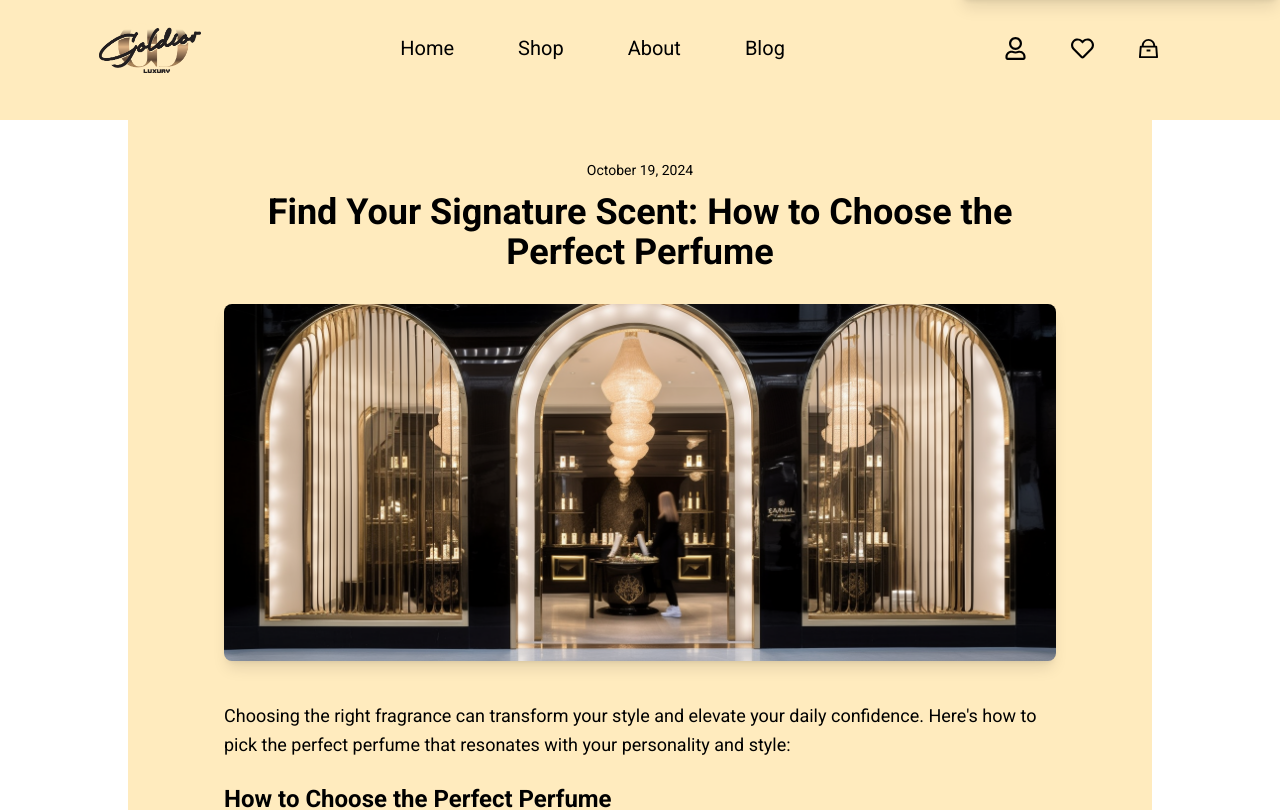
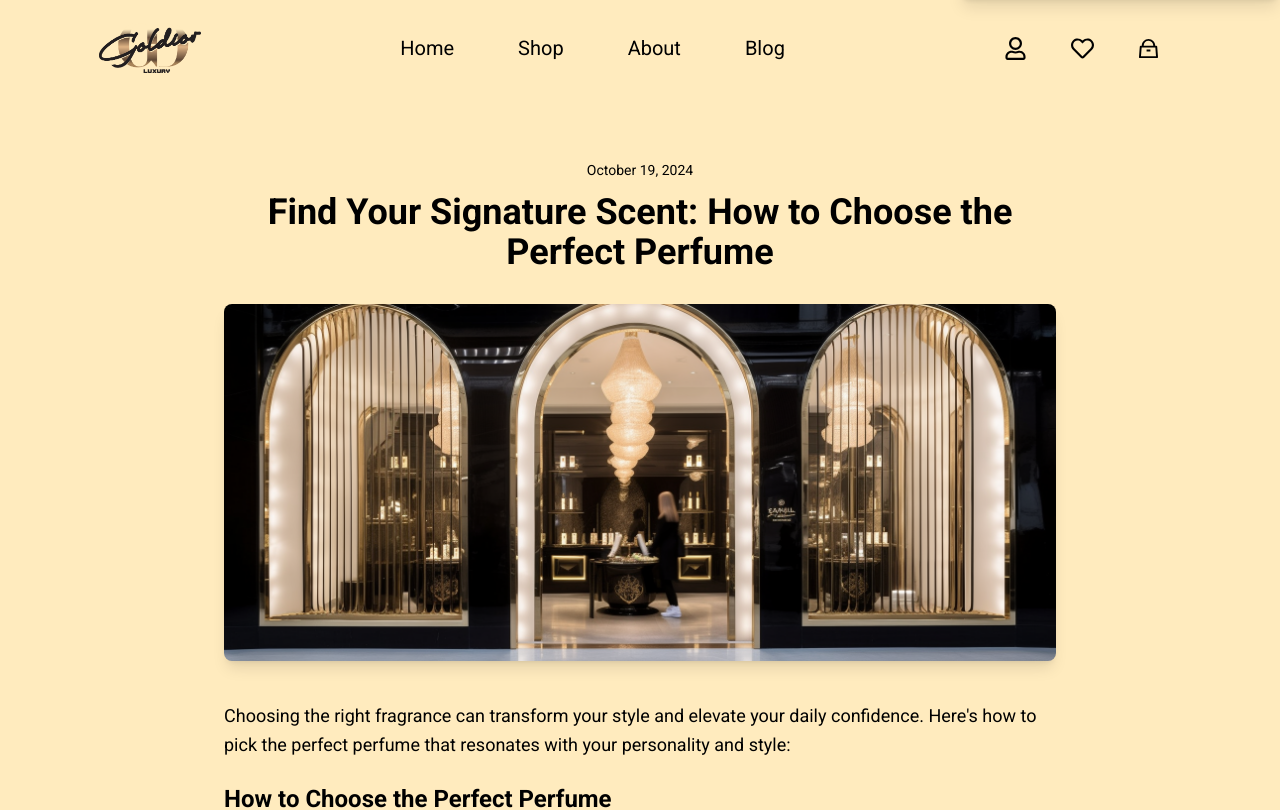
Before and after one commit to GoldiorLuxury/GoldiorFrontend, a React (Vite) app: page /blog/find-your-signature-scent in a window 1280 px wide. Shown: the top 810 px of the page. Built offline with nearby package versions, Linux system fonts and the light colour scheme; a web font is replaced by a local one.

Commit message:
bg washing

```diff
--- a/src/ui/blog/Blog1.tsx
+++ b/src/ui/blog/Blog1.tsx
@@ -8,7 +8,7 @@ const Blog1: React.FC = () => {
     return (
         <>
             < Navbar />
-            <div className="min-h-screen bg-white text-black mt-24 font-sans">
+            <div className="min-h-screen bg-transparent text-black mt-24 font-sans">
                 <div className="max-w-5xl mx-auto py-10 px-6 md:px-12 lg:px-24">
 
                     {/* Heading */}
--- a/src/ui/blog/Blog2.tsx
+++ b/src/ui/blog/Blog2.tsx
@@ -8,7 +8,7 @@ const Blog2: React.FC = () => {
     return (
         <>
             < Navbar />
-            <div className="min-h-screen bg-white text-black mt-24 font-sans">
+            <div className="min-h-screen bg-transparent text-black mt-24 font-sans">
                 <div className="max-w-5xl mx-auto py-10 px-6 md:px-12 lg:px-24">
 
                     {/* Heading */}
--- a/src/ui/blog/Blog3.tsx
+++ b/src/ui/blog/Blog3.tsx
@@ -8,7 +8,7 @@ const Blog1: React.FC = () => {
     return (
         <>
             < Navbar />
-            <div className="min-h-screen bg-white text-black mt-24 font-sans">
+            <div className="min-h-screen bg-transparent text-black mt-24 font-sans">
                 <div className="max-w-5xl mx-auto py-10 px-6 md:px-12 lg:px-24">
 
                     {/* Heading */}
--- a/src/ui/blog/Blog4.tsx
+++ b/src/ui/blog/Blog4.tsx
@@ -8,7 +8,7 @@ const Blog1: React.FC = () => {
     return (
         <>
             < Navbar />
-            <div className="min-h-screen bg-white text-black mt-24 font-sans">
+            <div className="min-h-screen bg-transparent text-black mt-24 font-sans">
                 <div className="max-w-5xl mx-auto py-10 px-6 md:px-12 lg:px-24">
 
                     {/* Heading */}
```
